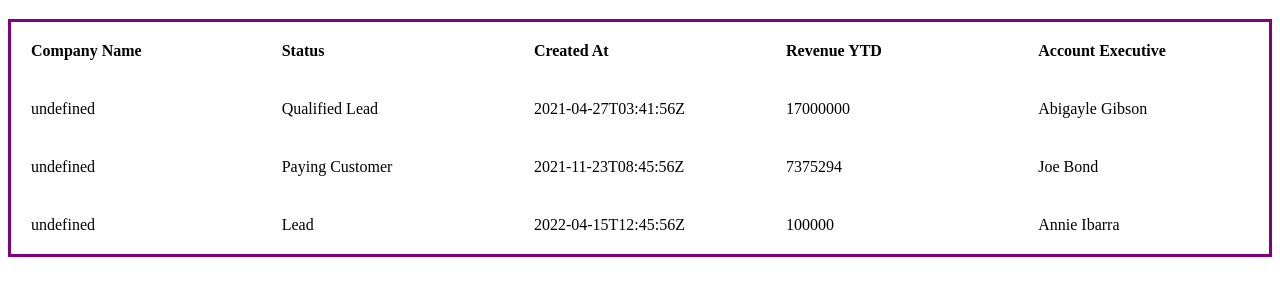
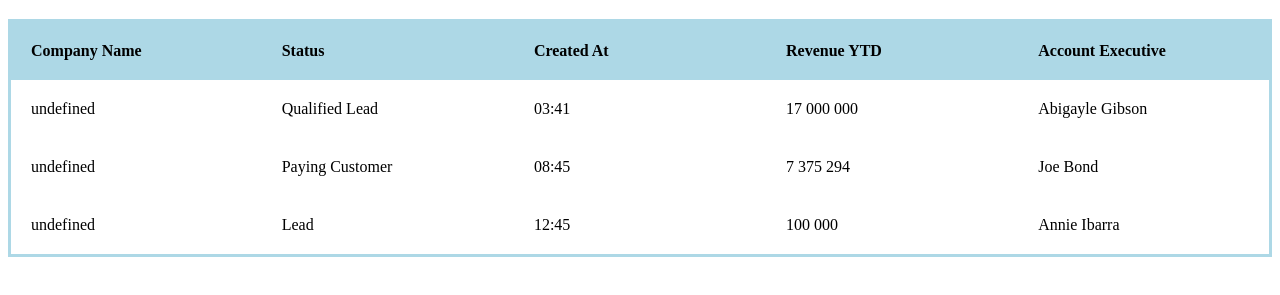
Before and after one commit to developer-job-simulation/javascript-crm, a website built with webpack: page index.html in a window 1280 px wide. Shown: the part 61-356 px from the top of the page. Built offline with nearby package versions, Linux system fonts and the light colour scheme; data requests are answered from the project's data file.

Commit message:
Fixed all four issues

```diff
--- a/src/ui.js
+++ b/src/ui.js
@@ -1,11 +1,11 @@
-import {fetchCompanies} from "./api";
+import { fetchCompanies } from "./api";
 import {
   ACCOUNT_EXECUTIVE_FIELD_NAME,
   COMPANIES_TABLE_HEADERS,
   COMPANY_NAME_FIELD_NAME,
   CREATED_AT_FIELD_NAME,
   REVENUE_YTD_FIELD_NAME,
-  STATUS_FIELD_NAME
+  STATUS_FIELD_NAME,
 } from "./constants";
 
 export const makeTable = async () => {
@@ -19,8 +19,18 @@ export const makeTable = async () => {
   const companiesToDisplay = [];
   companiesToDisplay.push(COMPANIES_TABLE_HEADERS);
 
+  // Convert formats of the date and revenue fields
+  companies.map((company) => {
+    company[CREATED_AT_FIELD_NAME] = convertTime(
+      company[CREATED_AT_FIELD_NAME]
+    );
+    company[REVENUE_YTD_FIELD_NAME] = convertRevenue(
+      company[REVENUE_YTD_FIELD_NAME]
+    );
+  });
+
   // Here we simply rearrange company fields in the order in which we want to display them in UI
-  companies.map(company => {
+  companies.map((company) => {
     const row = [];
     row.push(
       company[COMPANY_NAME_FIELD_NAME],
@@ -36,12 +46,33 @@ export const makeTable = async () => {
   const table = document.createElement("table");
   document.body.appendChild(table); // Drew the main table node on the document
 
-  companiesToDisplay.forEach(row => {
+  companiesToDisplay.forEach((row) => {
     const tr = table.insertRow(); //Create a new row
 
-    row.forEach(column => {
+    row.forEach((column) => {
       const td = tr.insertCell();
       td.innerText = column; // Take string from placeholder variable and append it to <tr> node
     });
   });
 };
+
+//Converts ISO 8061 time to 24-hour hh:mm format
+function convertTime(dateString) {
+  let oldTime = new Date(dateString);
+  let newTime = oldTime.toLocaleTimeString([], {
+    hour12: false,
+    hour: "2-digit",
+    minute: "2-digit",
+  });
+  return newTime;
+}
+
+//Adds a space at every thousandth place in the revenue
+function convertRevenue(revenueString) {
+  let revenue = Array.from(String(revenueString), Number);
+  for (let i = revenue.length - 3; i > 0; i -= 3) {
+    revenue.splice(i, 0, " ");
+  }
+  revenue = revenue.join("");
+  return revenue;
+}
--- a/styles.css
+++ b/styles.css
@@ -16,7 +16,11 @@ table {
     By default, when you set borders on table elements, they will look pretty ugly.
      */
   border-collapse: collapse;
-    border: 3px solid purple;
+  border: 3px solid lightblue;
+}
+
+tr:nth-child(1) {
+  background-color: lightblue;
 }
 
 thead th:nth-child(1) {
@@ -35,7 +39,8 @@ thead th:nth-child(4) {
   width: 35%;
 }
 
-th, td {
+th,
+td {
   padding: 20px;
 }
 
```
Also changed, not shown: 1 other file. Lines whose indentation alone changed are shown as unchanged.
